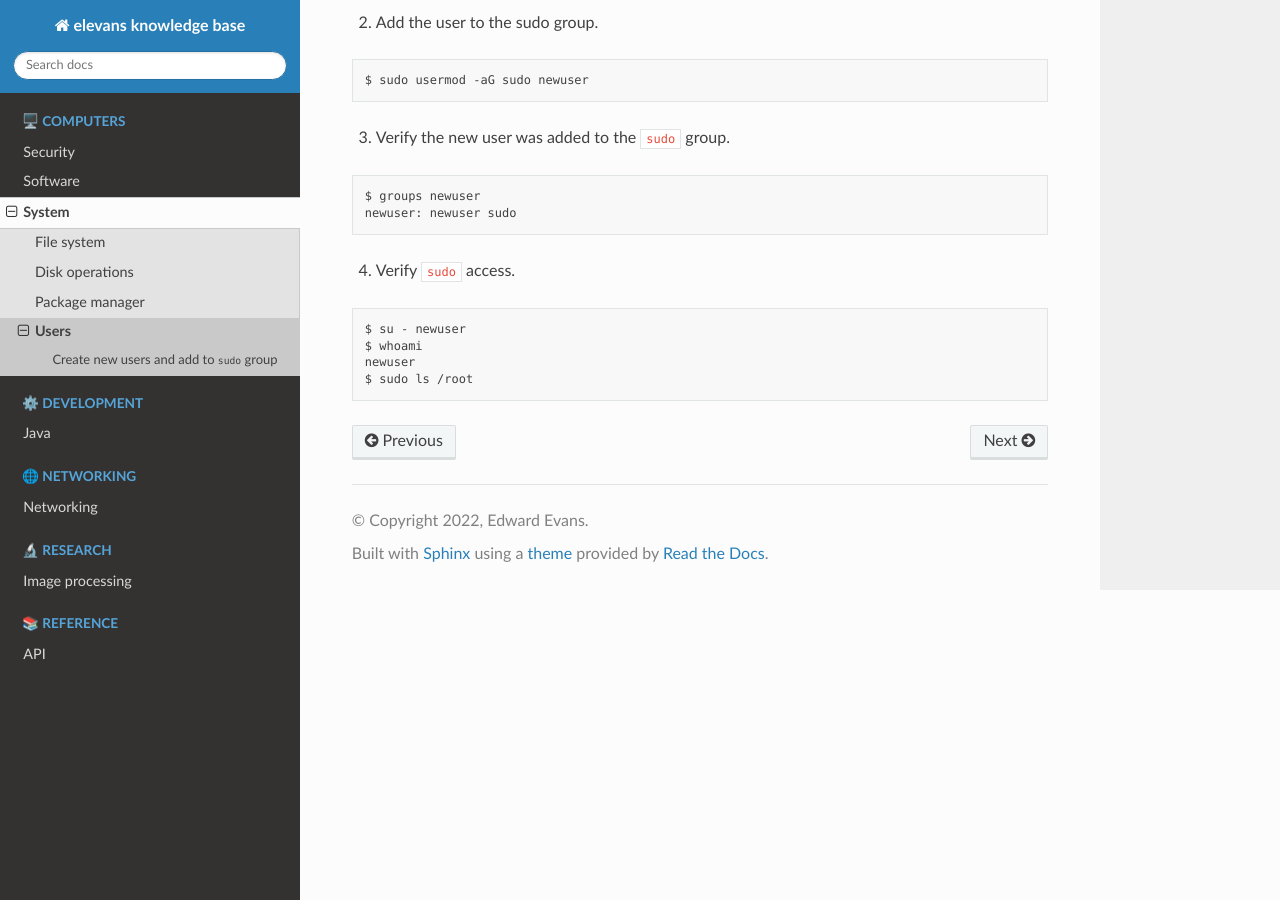
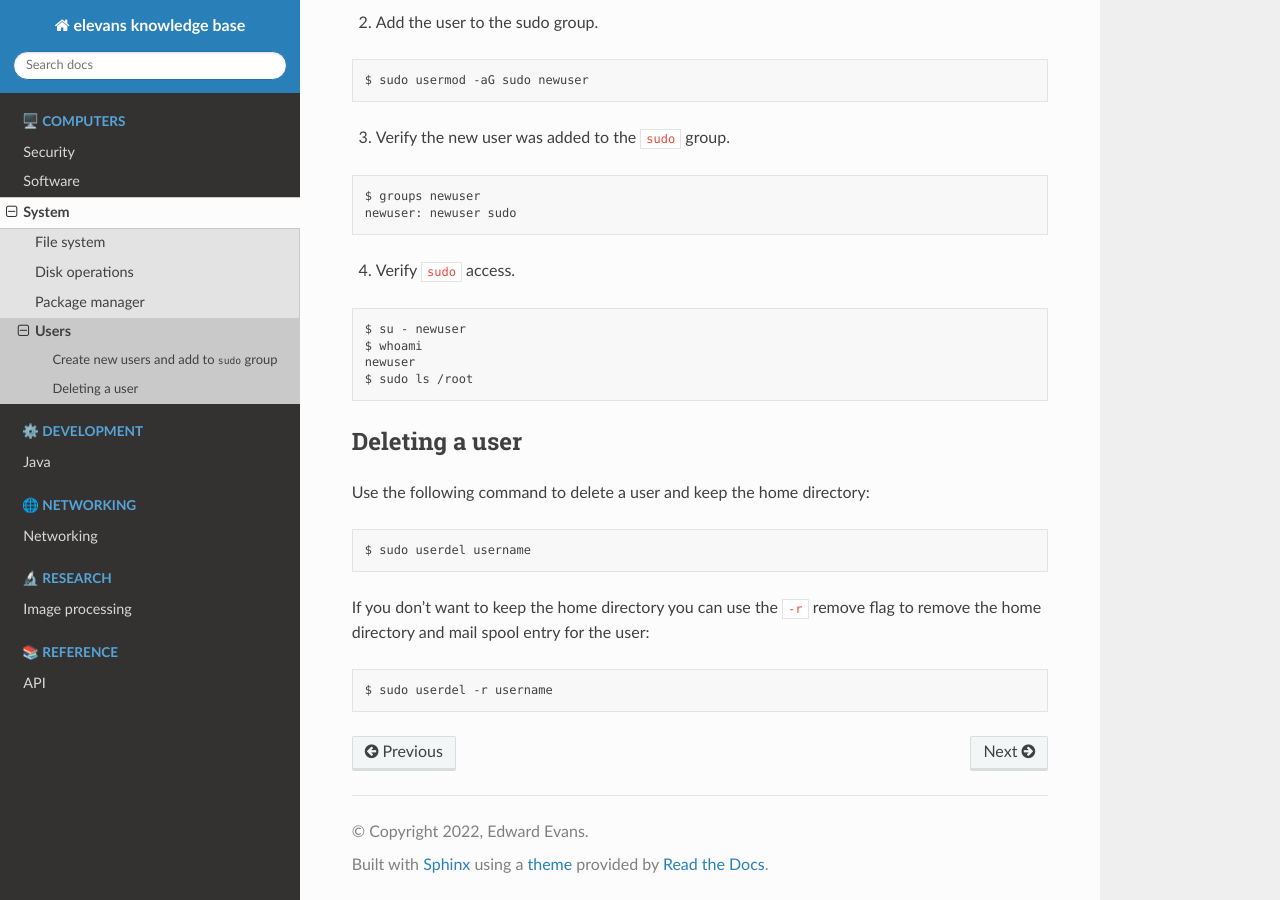
Before and after one commit to elevans/elevans-kb, a Sphinx documentation site: the page built from docs/system/users.md, in a window 1280 px wide and 900 px high, scrolled down 588 px. Built offline with Sphinx 7.4.7 and the Read the Docs theme 2.0.0, drawn with Linux system fonts in a browser that asks for light colours.

Commit message:
Add section on deleting a user

````diff
--- a/docs/system/users.md
+++ b/docs/system/users.md
@@ -45,3 +45,17 @@ $ whoami
 newuser
 $ sudo ls /root
 ```
+
+## Deleting a user
+
+Use the following command to delete a user and keep the home directory:
+
+```bash
+$ sudo userdel username
+```
+
+If you don't want to keep the home directory you can use the `-r` remove flag to remove the home directory and mail spool entry for the user:
+
+```bash
+$ sudo userdel -r username
+```
````
